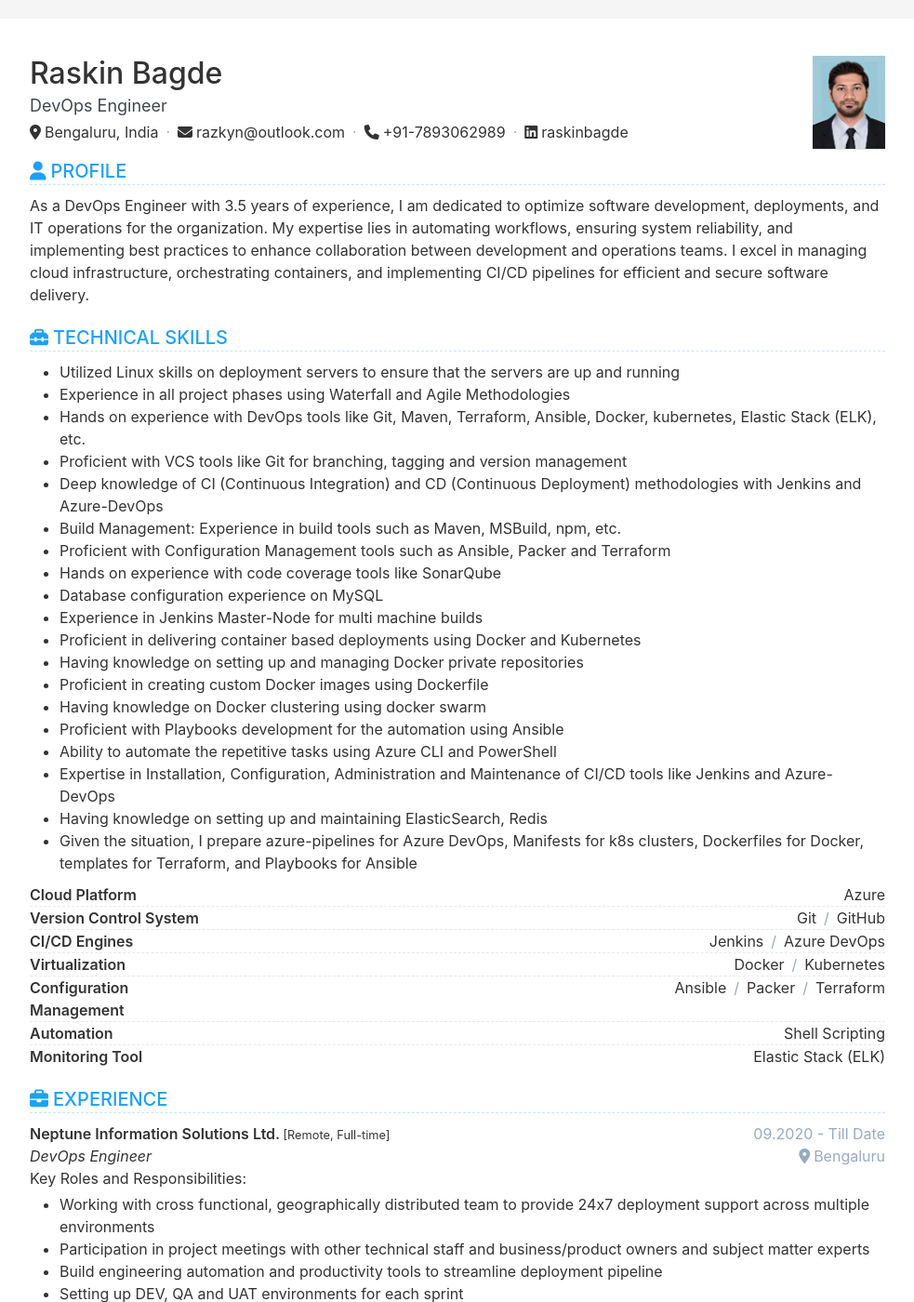
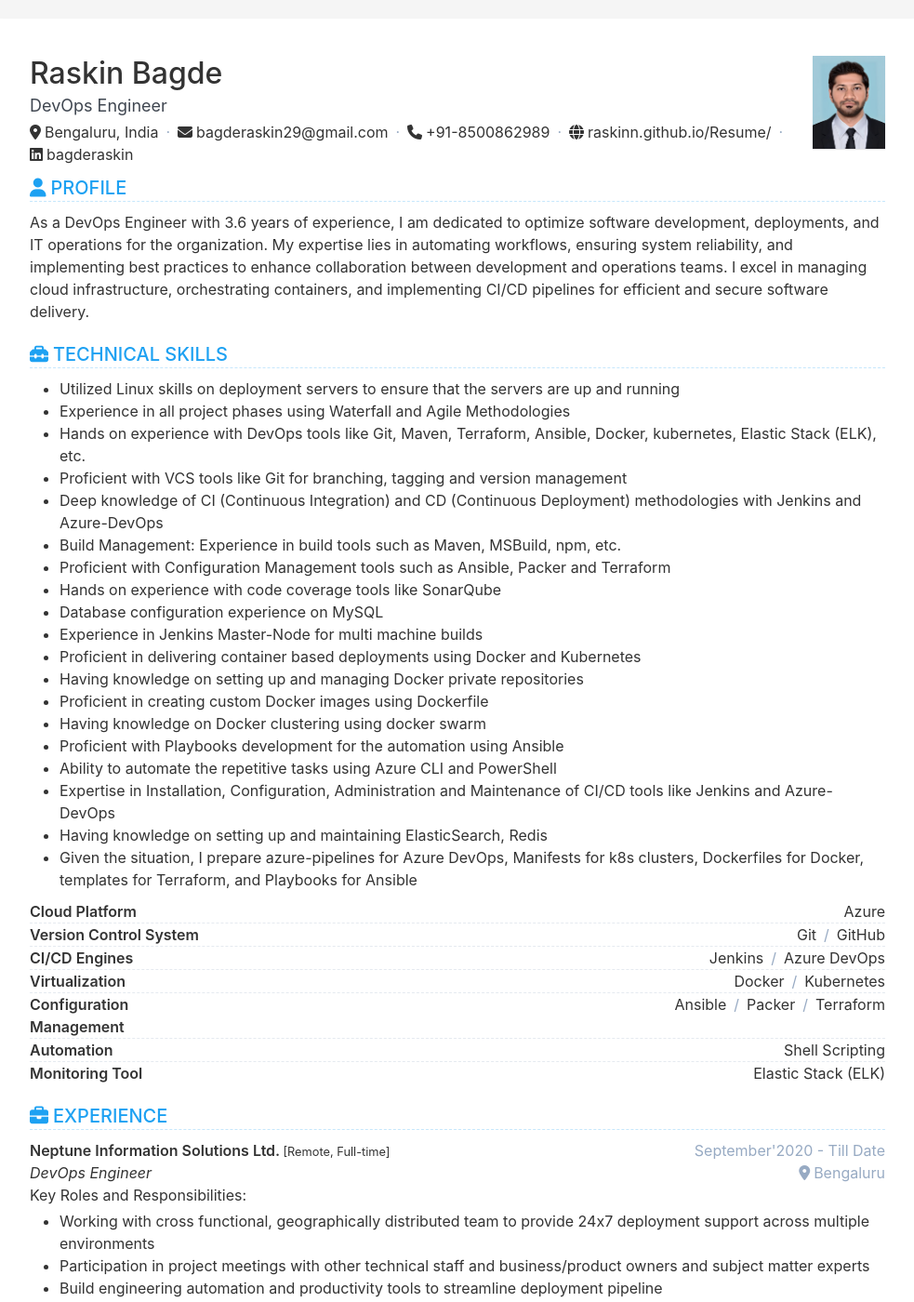
Before and after one commit to Raskinn/Resume, a Jekyll site: the page built from index.html, in a window 1280 px wide and 1400 px high. Shown: the whole window at 93% size, without its empty margins (148-1131 px from the left). Built offline with Jekyll 4.4.1, drawn with Linux system fonts in a browser that asks for light colours; some of the changed text lies outside the part shown.

Commit message:
added changes

```diff
--- a/_data/data.yml
+++ b/_data/data.yml
@@ -8,10 +8,10 @@ basic:
 contact:
   # meta
   location:   Bengaluru, India              # location
-  email:      razkyn@outlook.com            # email address
-  phone:      +91-7893062989                # phone number, format is "+[Country Code] [Area Code (if applicable)] [Local Phone Number]"
-  linkedin:   raskinbagde
-  #website:    raskinn.github.io/Resume/     # site URL without schema, like example.com, will automatically prepand "https://"
+  email:      bagderaskin29@gmail.com       # email address
+  phone:      +91-8500862989                # phone number, format is "+[Country Code] [Area Code (if applicable)] [Local Phone Number]"
+  linkedin:   bagderaskin
+  website:    raskinn.github.io/Resume/     # site URL without schema, like example.com, will automatically prepand "https://"
 
   gender:                  # gender or pronoun
   birthday:                # birthday
@@ -84,7 +84,7 @@ profile:
   order: 1
   title: Profile
   description: |
-      As a DevOps Engineer with 3.5 years of experience, I am dedicated to optimize software development, deployments, and
+      As a DevOps Engineer with 3.6 years of experience, I am dedicated to optimize software development, deployments, and
       IT operations for the organization. My expertise lies in automating workflows, ensuring system reliability, and
       implementing best practices to enhance collaboration between development and operations teams. I excel in managing
       cloud infrastructure, orchestrating containers, and implementing CI/CD pipelines for efficient and secure software delivery.
@@ -99,7 +99,7 @@ experience:
     - company: Neptune Information Solutions Ltd.
       link:
       tags: Remote, Full-time
-      date: 09.2020 - Till Date
+      date: September'2020 - Till Date
       role: DevOps Engineer
       location: Bengaluru
       description: |
@@ -254,19 +254,19 @@ education:
   items:
     - institution: RTMN University
       link: '#'
-      date: '09.2015'
+      date: September'2015
       major: Information Technology
-      degree: Bachelor
+      degree: Bachelors
       description: |
         + Completed Bachelor of Engineering in Information Technology from R.T.M. Nagpur University.
 
     - institution: Chhattisgarh Board of Secondary Education
       link:
-      date: '03.2009'
+      date: March'2009
       major: Science
       degree: High School
       description: |
-        + Completed High school from CGBSE.
+        + Completed High school from CGBSE
 
 certificate:
   show: false
```
